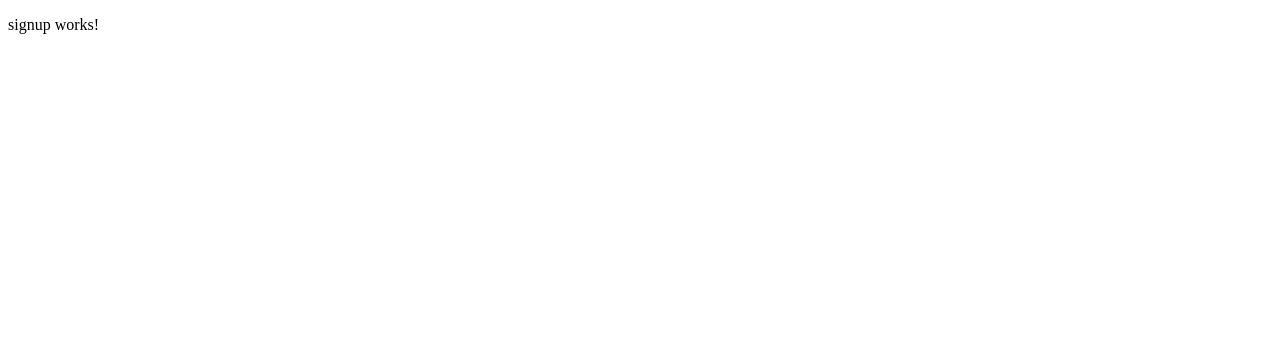
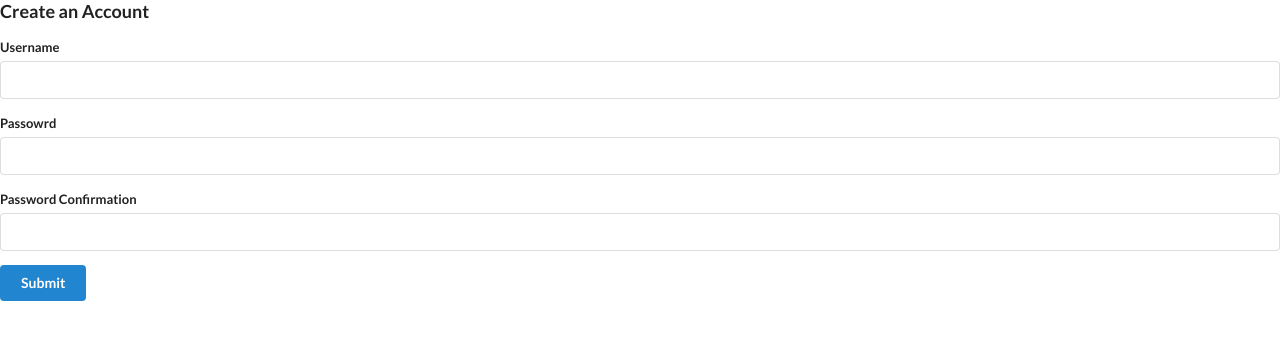
Before and after one commit to XiaozhouCui/emailclient, an Angular app: page /signup in a window 1280 px wide. Shown: the top 340 px of the page. Built offline with nearby package versions, Linux system fonts and the light colour scheme.

Commit message:
Created reactive form group "authForm"

```diff
--- a/package.json
+++ b/package.json
@@ -20,6 +20,7 @@
     "@angular/platform-browser-dynamic": "~10.1.3",
     "@angular/router": "~10.1.3",
     "rxjs": "~6.6.0",
+    "semantic-ui-css": "^2.4.1",
     "tslib": "^2.0.0",
     "zone.js": "~0.10.2"
   },
--- a/src/app/auth/signup/signup.component.html
+++ b/src/app/auth/signup/signup.component.html
@@ -1 +1,16 @@
-<p>signup works!</p>
+<h3>Create an Account</h3>
+<form class="ui form" [formGroup]="authForm">
+  <div class="field">
+    <label>Username</label>
+    <input formControlName="username" />
+  </div>
+  <div class="field">
+    <label>Passowrd</label>
+    <input formControlName="password" />
+  </div>
+  <div class="field">
+    <label>Password Confirmation</label>
+    <input formControlName="passwordConfirmation" />
+  </div>
+  <button class="ui submit button primary">Submit</button>
+</form>
--- a/src/app/auth/signup/signup.component.ts
+++ b/src/app/auth/signup/signup.component.ts
@@ -1,15 +1,18 @@
 import { Component, OnInit } from '@angular/core';
+import { FormGroup, FormControl } from '@angular/forms';
 
 @Component({
   selector: 'app-signup',
   templateUrl: './signup.component.html',
-  styleUrls: ['./signup.component.css']
+  styleUrls: ['./signup.component.css'],
 })
 export class SignupComponent implements OnInit {
+  authForm = new FormGroup({
+    username: new FormControl(''),
+    password: new FormControl(''),
+    passwordConfirmation: new FormControl(''),
+  });
+  constructor() {}
 
-  constructor() { }
-
-  ngOnInit(): void {
-  }
-
+  ngOnInit(): void {}
 }
--- a/src/styles.css
+++ b/src/styles.css
@@ -1 +1,2 @@
 /* You can add global styles to this file, and also import other style files */
+@import "semantic-ui-css/semantic.css";
```
Also changed, not shown: src/app/auth/auth.module.ts (+3 -6 lines), 1 other file (tests, documents, lock files or other folders).
